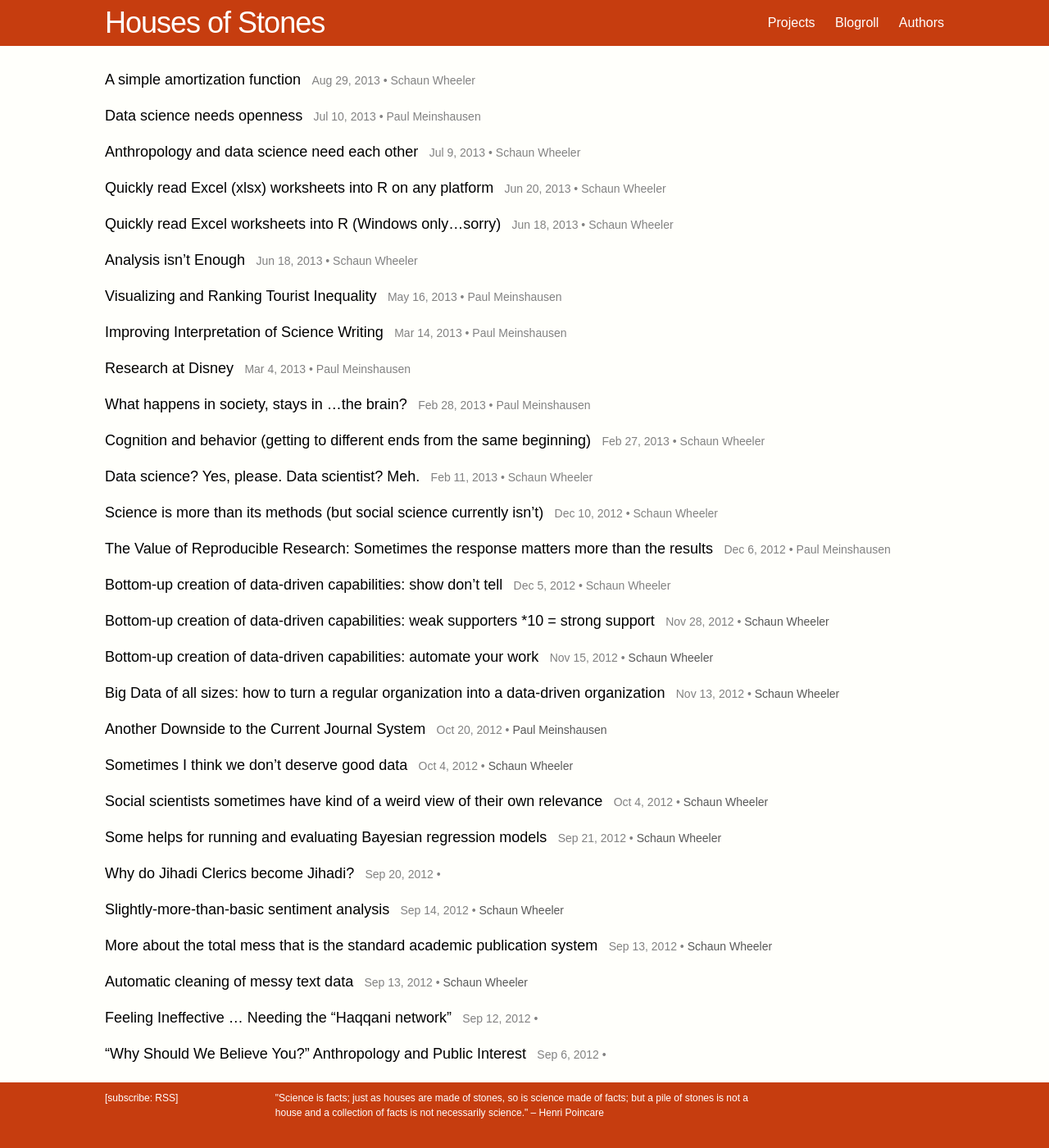
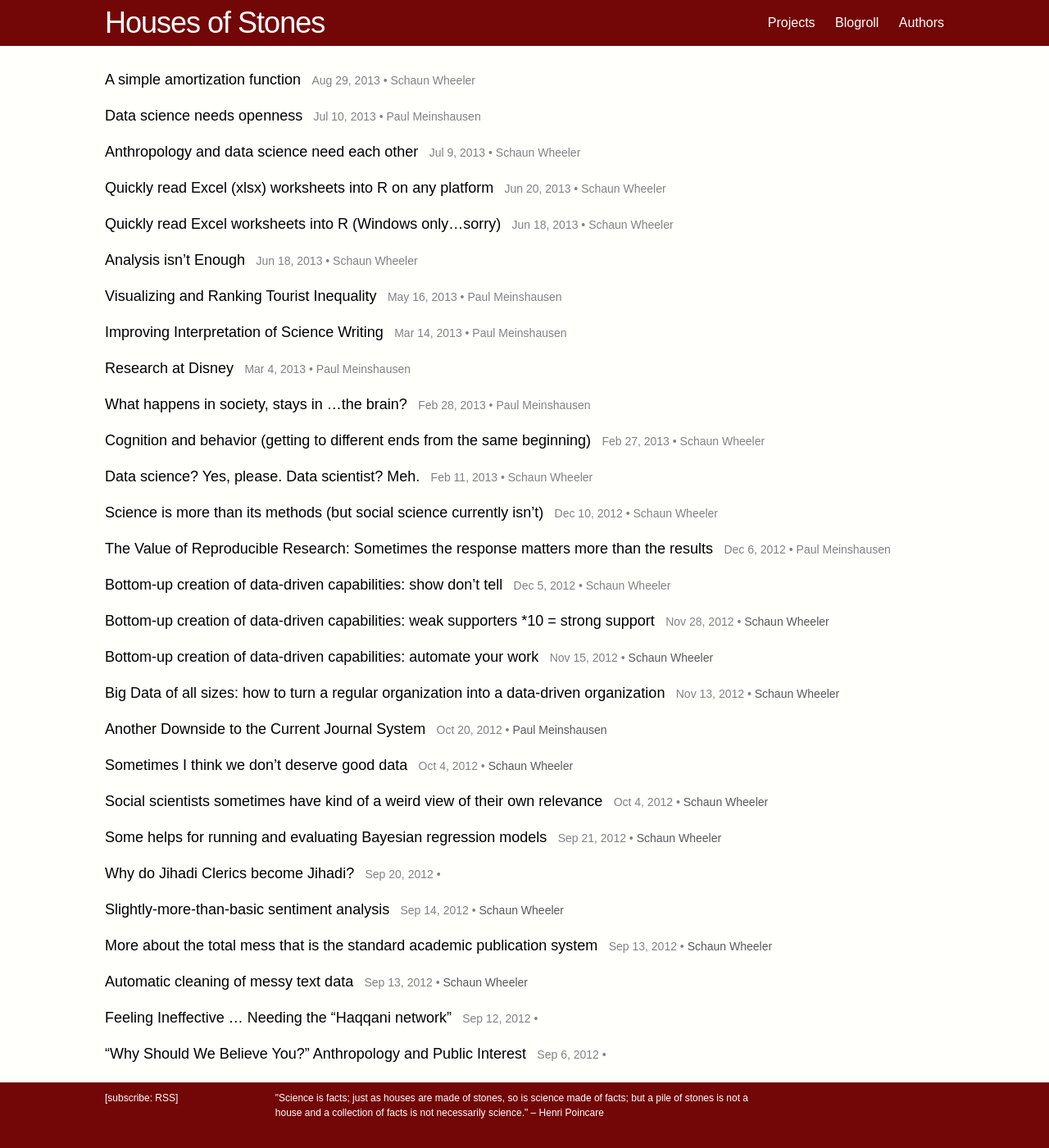
Before and after one commit to housesofstones/housesofstones.github.io, a Jekyll site: the page built from index.html, in a window 1280 px wide and 1400 px high. Shown: the whole window at 82% size. Built offline with Jekyll 4.4.1, drawn with Linux system fonts in a browser that asks for light colours; nearby versions of some CDN libraries.

Commit message:
Update hoscustom.css

```diff
--- a/css/hoscustom.css
+++ b/css/hoscustom.css
@@ -1,5 +1,5 @@
 .site-header, .site-footer {
-    background-color: #C63D0F;
+    background-color: #730606;
     border-top: 0px solid transparent;
     border-bottom: 0px solid transparent;
 }
```
